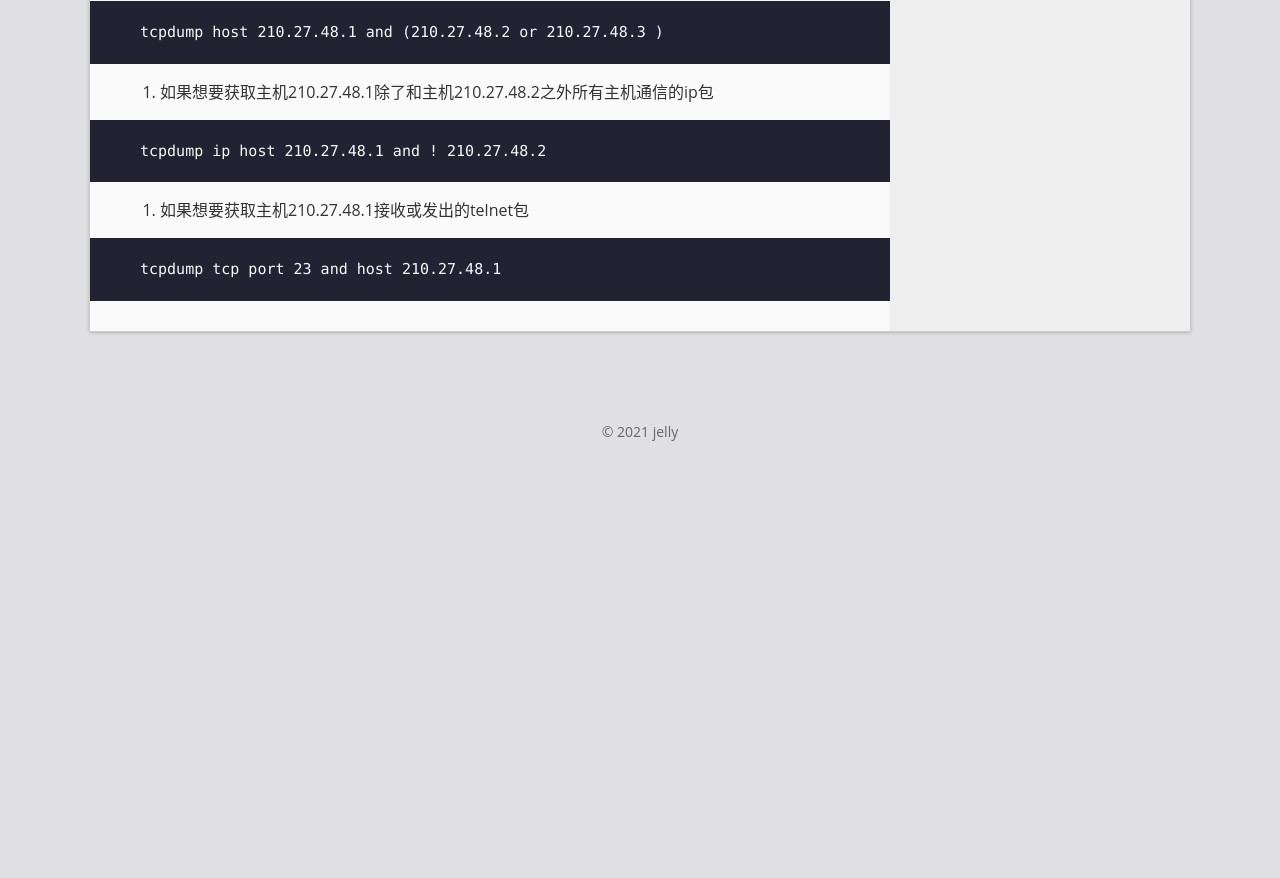
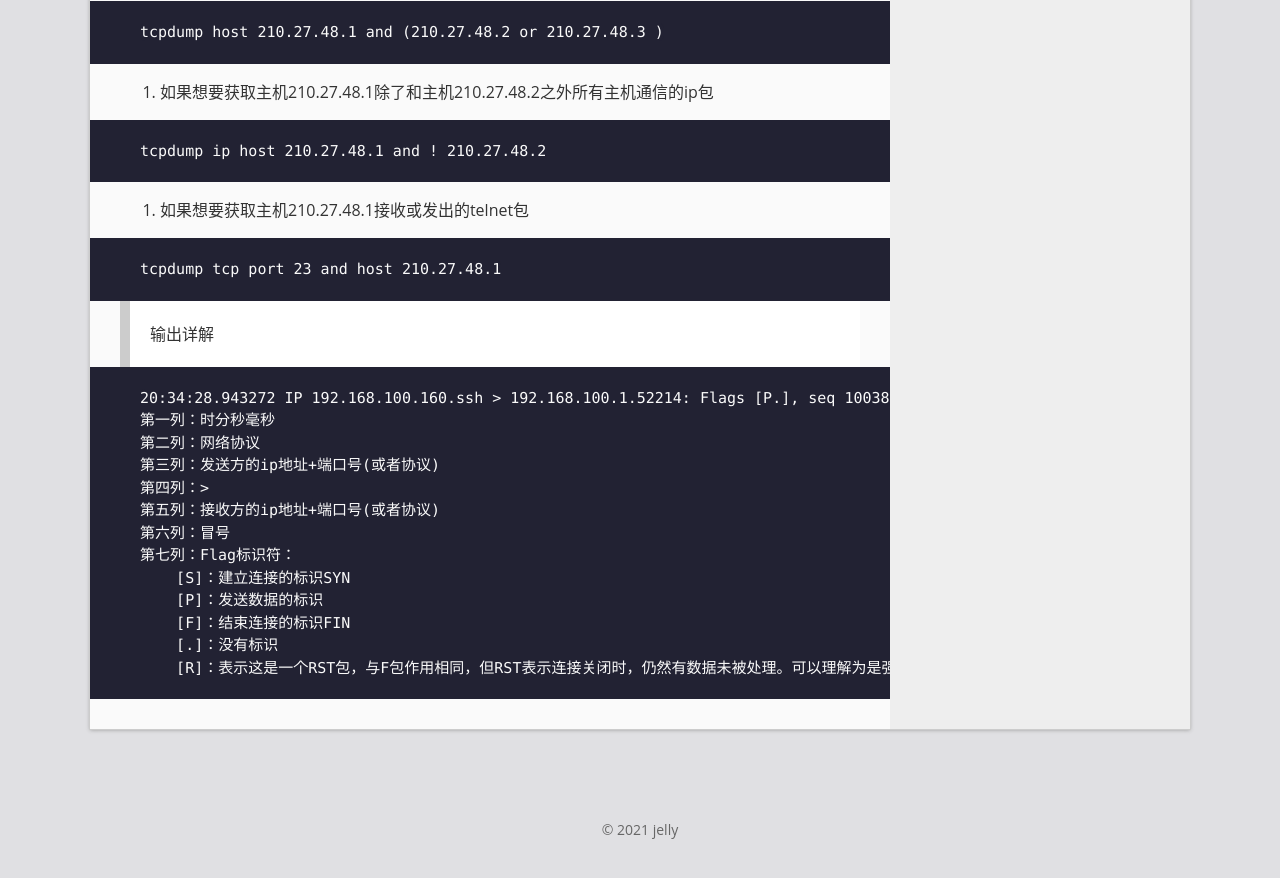
Before and after one commit to jelly-wzj/bigdata, a Jekyll site: the page built from _posts/2021-05-30-tcpdump详解.md, in a window 1280 px wide and 900 px high, scrolled down 2298 px. Shown: the top 878 px of the window. Built offline with Jekyll 4.4.1, drawn with Linux system fonts in a browser that asks for light colours; before the commit the page ends 2800 px from its top, so only the background shows below that.

Commit message:
add [tcpdump 详解]

````diff
--- a/_posts/2021-05-30-tcpdump详解.md
+++ b/_posts/2021-05-30-tcpdump详解.md
@@ -119,3 +119,23 @@ tcpdump ip host 210.27.48.1 and ! 210.27.48.2
 ```
 tcpdump tcp port 23 and host 210.27.48.1
 ```
+
+
+
+> 输出详解
+
+```
+20:34:28.943272 IP 192.168.100.160.ssh > 192.168.100.1.52214: Flags [P.], seq 100384:100464, ack 241, win 251, length 80
+第一列：时分秒毫秒
+第二列：网络协议
+第三列：发送方的ip地址+端口号(或者协议)
+第四列：>
+第五列：接收方的ip地址+端口号(或者协议)
+第六列：冒号
+第七列：Flag标识符：
+    [S]：建立连接的标识SYN
+    [P]：发送数据的标识
+    [F]：结束连接的标识FIN
+    [.]：没有标识
+    [R]：表示这是一个RST包，与F包作用相同，但RST表示连接关闭时，仍然有数据未被处理。可以理解为是强制切断连接
+```
````
